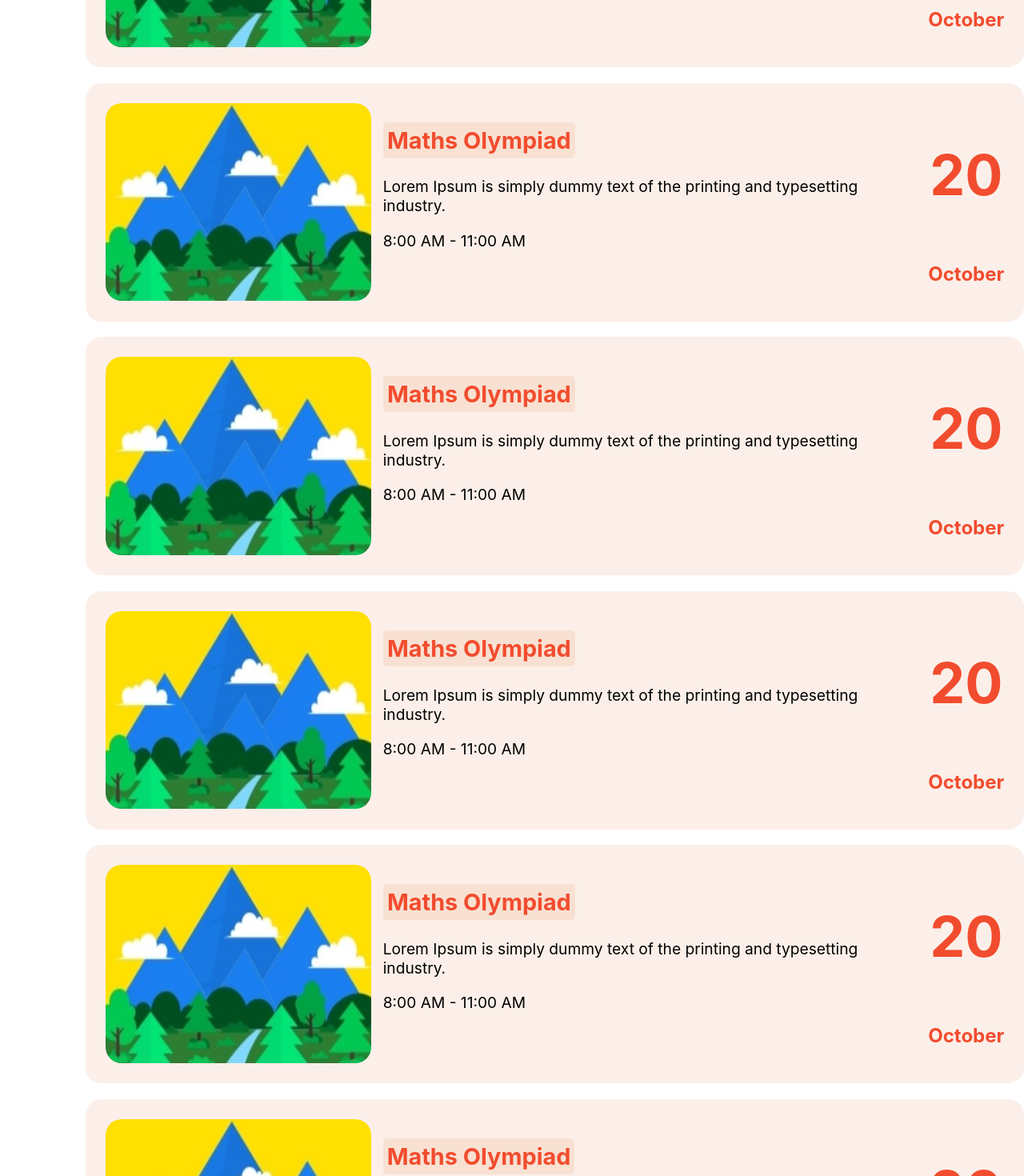
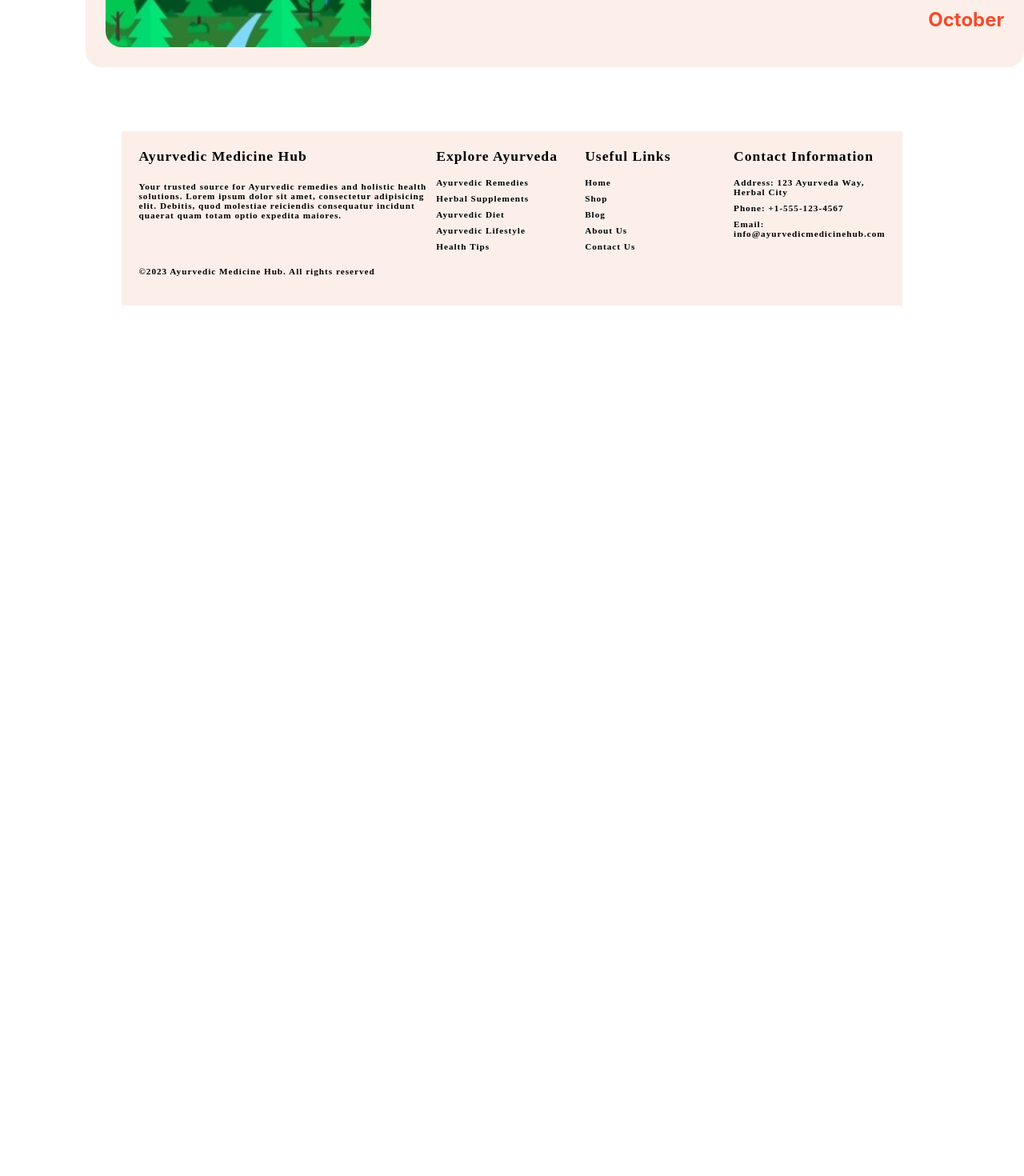
Before and after one commit to vighneshadelkar/SIH-HACKATHON-MERN, a React (Create React App) app in the folder client/: page /event in a window 1280 px wide. Shown: the part 3460-4930 px from the top of the page at 80% size. After the commit the page ends 3842 px from the top, so only its background shows below. Built offline with nearby package versions, Linux system fonts and the light colour scheme; a web font is replaced by a local one.

Commit message:
changed navbar

```diff
--- a/client/src/pages/Coursespg/Coursepg.jsx
+++ b/client/src/pages/Coursespg/Coursepg.jsx
@@ -1,7 +1,7 @@
 import React from "react";
 import Sidebar from "../../components/Sidebar/Sidebar";
 import Courses from "../../components/Courses/Courses";
-import Navbar from "../../components/Navbar/Navbar";
+import Navbar2 from "../../components/Navbar/Navbar2";
 import "./Coursepg.css";
 
 export default function Coursepg() {
@@ -10,10 +10,9 @@
       <div className="coursespgWrapper">
         <Sidebar />
         <div className="main">
-          <Navbar />
+          <Navbar2 />
           <h2 className="name">Hello Vighnesh,Welcome Back.</h2>
           <div className="courses" >
-
           <Courses />
           </div>
         </div>
--- a/client/src/pages/Eventpg/Event.jsx
+++ b/client/src/pages/Eventpg/Event.jsx
@@ -23,11 +23,6 @@
             <Eventcard />
             <Eventcard />
             <Eventcard />
-            <Eventcard />
-            <Eventcard />
-            <Eventcard />
-            <Eventcard />
-            <Eventcard />
           </div>
         </div>
       </div>
```
